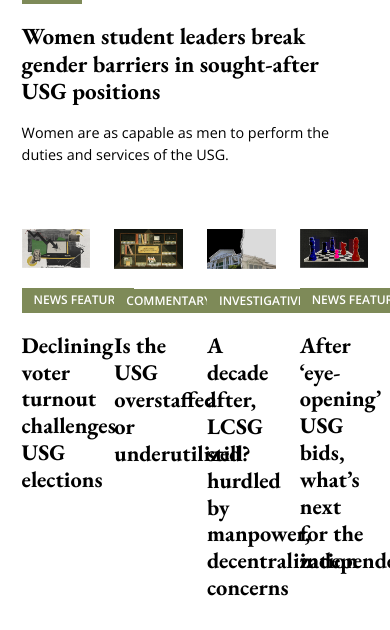
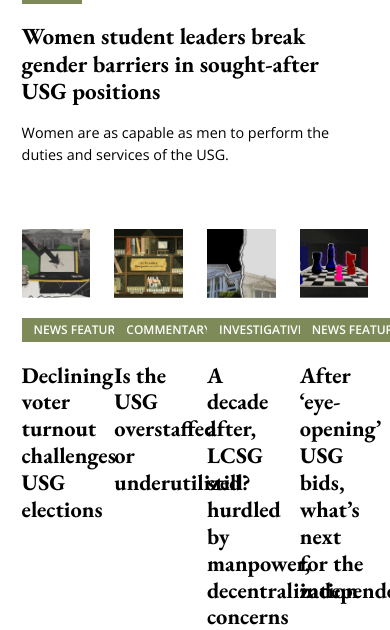
Before and after one commit to thelasallian/ge2023, a PHP site: page / in a window 390 px wide; the page is wider, and only the part inside the window is pictured. Shown: the part 1622-2252 px from the top of that part. Before the commit the page ends 2218 px from the top of that part, so only its background shows below. Run offline with PHP 8.4, Linux system fonts and the light colour scheme.

Commit message:
At 1199px, third row articles become square

```diff
--- a/css/homepage.css
+++ b/css/homepage.css
@@ -213,3 +213,9 @@
 .third-row-article .article-title {
     font-size: 1.4em;
 }
+
+@media only screen and (max-width: 1199px) {
+    .third-row-article .article-visual {
+        aspect-ratio: 1/1;
+    }
+}
```
